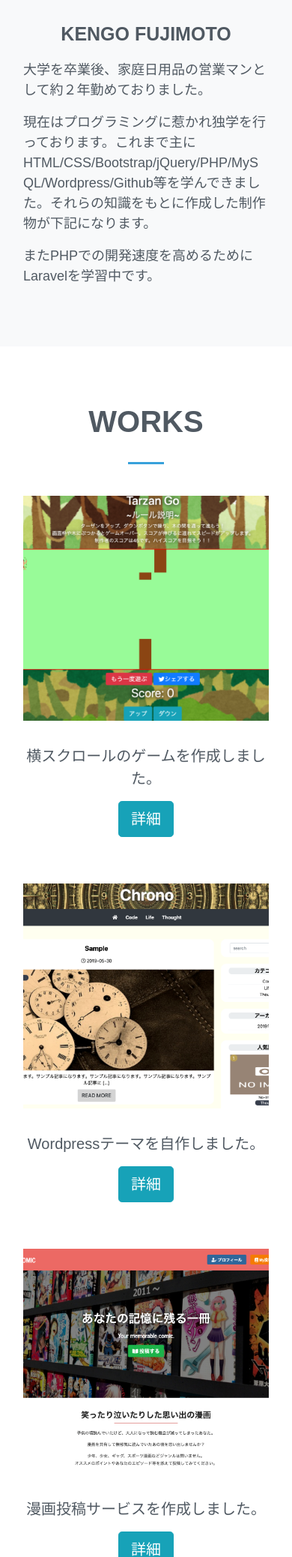
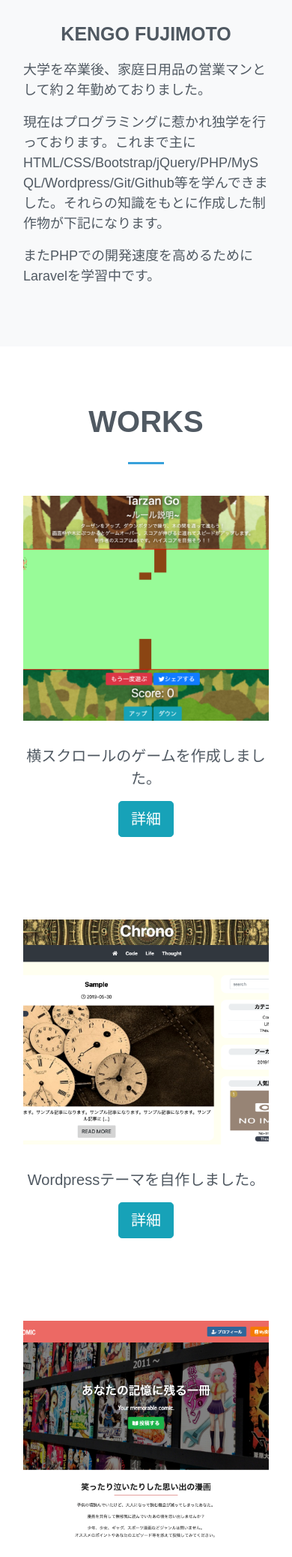
Before and after one commit to Tokimiya26/Portfolio, a PHP site: page / in a window 390 px wide. Shown: the part 1031-3107 px from the top of the page at 75% size. Run offline with PHP 8.4, Linux system fonts and the light colour scheme; some libraries are stand-ins or nearby versions.

Commit message:
index.php編集

```diff
--- a/index.php
+++ b/index.php
@@ -62,7 +62,7 @@
         <div class="col-md-8">
           <h4>KENGO FUJIMOTO</h4>
           <p>大学を卒業後、家庭日用品の営業マンとして約２年勤めておりました。</p>
-          <p>現在はプログラミングに惹かれ独学を行っております。これまで主にHTML/CSS/Bootstrap/jQuery/PHP/MySQL/Wordpress/Github等を学んできました。それらの知識をもとに作成した制作物が下記になります。</p>
+          <p>現在はプログラミングに惹かれ独学を行っております。これまで主にHTML/CSS/Bootstrap/jQuery/PHP/MySQL/Wordpress/Git/Github等を学んできました。それらの知識をもとに作成した制作物が下記になります。</p>
           <p>またPHPでの開発速度を高めるためにLaravelを学習中です。</p>
         </div>
       </div>
@@ -82,7 +82,7 @@
           <div class="tarzan col-md-6">
             <div class="work-img" style="background-image: url('img/Tarzan-Go.png')"></div>
           </div>
-          <div class="col-md-6">
+          <div class="col-md-6 mb-5">
             <p class="heading-p text-center">横スクロールのゲームを作成しました。</p>
             <div class="link-btn text-center">
               <a class="btn btn-info btn-lg" href="tarzan.php">詳細</a>
@@ -92,7 +92,7 @@
           <div class="chrono col-md-6">
             <div class="work-img" style="background-image: url('img/Chrono.jpg')"></div>
           </div>
-          <div class="col-md-6">
+          <div class="col-md-6 mb-5">
             <p class="heading-p text-center">Wordpressテーマを自作しました。</p>
             <div class="link-btn text-center">
               <a class="btn btn-info btn-lg" href="chrono.php">詳細</a>
@@ -102,7 +102,7 @@
           <div class="comic col-md-6">
             <div class="work-img" style="background-image: url('img/YOUR-MEMORABLE-COMIC.png')"></div>
           </div>
-          <div class="col-md-6">
+          <div class="col-md-6 mb-5">
             <p class="heading-p text-center">漫画投稿サービスを作成しました。</p>
             <div class="link-btn text-center">
               <a class="btn btn-info btn-lg" href="comic.php">詳細</a>
```
